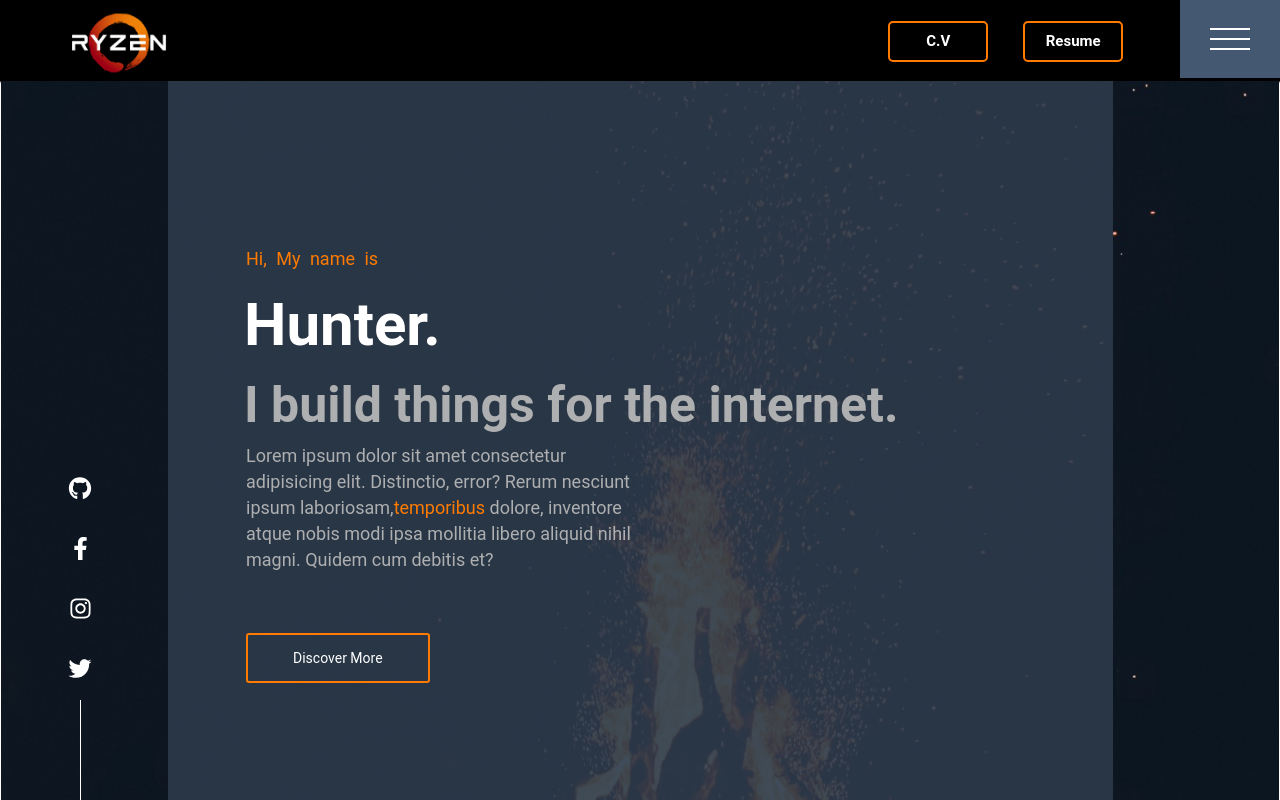
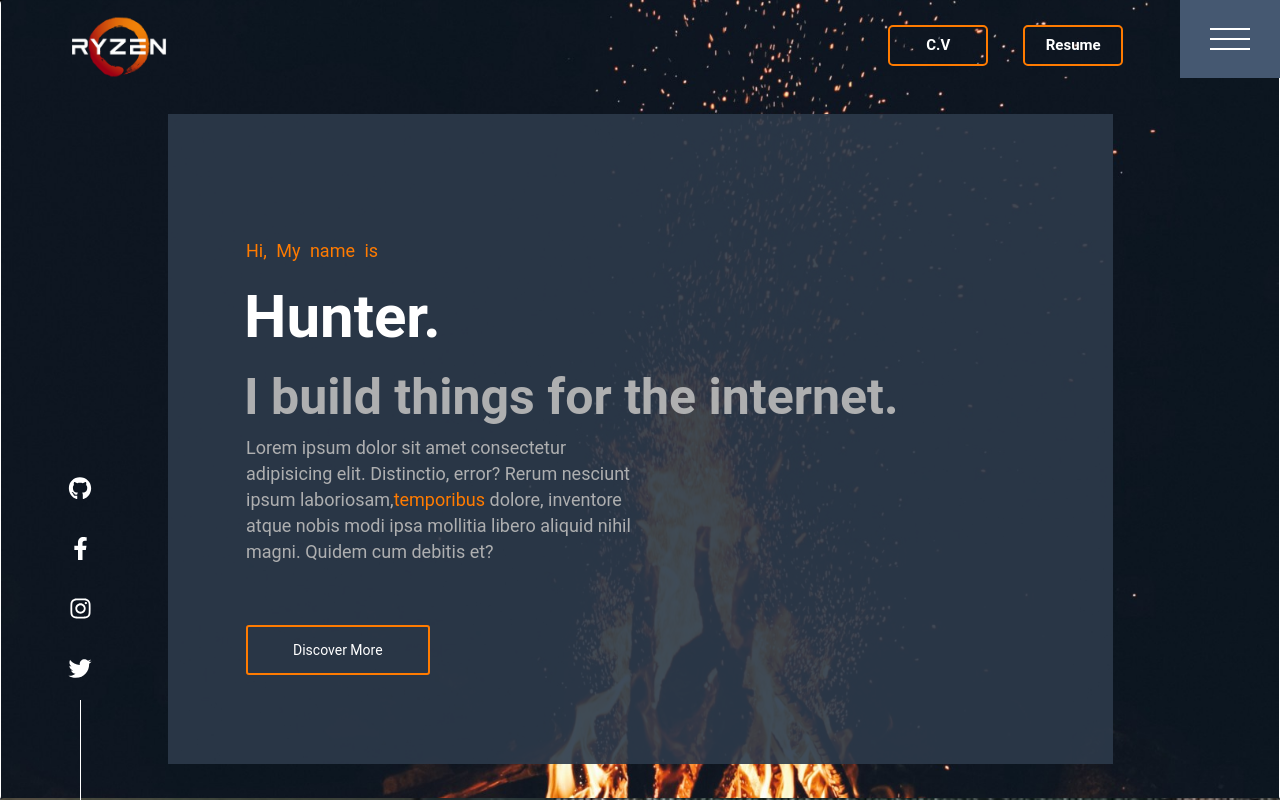
Before and after one commit to maraj09/CV_APP, a Vue app: page / in a window 1280 px wide. Shown: the top 800 px of the page. Built offline with nearby package versions, Linux system fonts and the light colour scheme.

Commit message:
Some change

```diff
--- a/public/css/templatemo-style.css
+++ b/public/css/templatemo-style.css
@@ -131,9 +131,12 @@ ul {
     transition: 0.01s;
     bottom: 25%;
 }
-@media (max-width: 1200px) {
+@media(max-height: 700px){
     .tooltiptext {
-        bottom: 20%;
+        bottom: 12%;
+    }
+    .nav__list{
+        height: 80vh;
     }
 }
 .nav__link:hover .tooltiptext {
@@ -150,10 +153,6 @@ ul {
         left: -50px;
         width: 200%;
     }
-    .tooltiptext {
-        bottom: 17%;
-        font-size: 18px;
-    }
 }
 /* Side Menu End  ---------------------------------------------------------*/
 /* Top Sticky Nav ---------------------------------------------------------*/
@@ -161,11 +160,13 @@ ul {
     margin-top: 3px;
     position: fixed;
     top: 0;
-    background-color: #000000;
+    background-color: #00000000;
     width: 100%;
     height: 78px;
     transition: 0.2s;
     z-index: 1;
+    position: fixed;
+    margin-top: 7px;
 }
 .topNav a img {
     color: white;
@@ -361,26 +362,25 @@ ul {
     width: 100%;
     background-attachment: fixed;
     background-position: 0% 70%;
-    margin-top: 80px;
 }
 .home-content {
     overflow: visible;
     background-color: rgba(45, 58, 75, 0.904);
     position: relative;
-    height: 100vh;
+    height: auto;
     padding: 0px 60px;
     display: block;
-    margin: 0 auto;
     min-height: 650px;
+    margin-top: 78px;
 }
 .home-content-body {
     position: relative;
     color: white;
     width: 100%;
     text-align: left;
-    padding: 20% 2%;
+    padding: 10% 2%;
     display: inline-block;
-    padding-top: 20%;
+    padding-top: 15%;
 }
 .home-content-body h1 {
     padding-top: 0;
@@ -465,11 +465,9 @@ ul {
 
 .about-content {
     overflow: visible;
-    height: 100vh;
     background-color: rgba(45, 58, 75, 0.904);
-    min-height: 900px;
+    min-height: 750px;
     position: relative;
-    margin: 0 auto;
     display: block;
 }
 
@@ -479,7 +477,7 @@ ul {
     width: 100%;
     margin-left: 50px;
     padding: 0px 20px;
-    padding-top: 15vh;
+    padding-top: 7%;
     text-align: left;
     line-height: 1.1;
 }
@@ -610,19 +608,18 @@ ul {
     background-position: 0% 70%;
 }
 .projects-content {
-    height: 100vh;
     background-color: rgba(45, 58, 75, 0.904);
     padding: 0px 60px;
     position: relative;
     margin: 0 auto;
     overflow: visible;
     display: block;
-    min-height: 900px;
+    min-height: 750px;
 
 }
 
 .projects-content .heading {
-    padding-top: 30%;
+    padding-top: 15%;
 
 }
 
@@ -672,8 +669,7 @@ ul {
 }
 @media (max-width: 768px) {
     .projects-content {
-        width: 100vh;
-        height: 100vh;
+        width: 96vh;
 
     }
     .project-item img {
@@ -712,16 +708,15 @@ ul {
     overflow: visible;
     background-color: rgba(45, 58, 75, 0.904);
     position: relative;
-    height: 100vh;
     padding: 0px 5%;
-    min-height: 900px;
+    min-height: 500px;
     display: block;
     margin: 0 auto;
 
 }
 
 .contact-content .heading {
-    padding-top: 35%;
+    padding-top: 15%;
 }
 
 .contact-content .contat-form {
--- a/src/App.vue
+++ b/src/App.vue
@@ -137,10 +137,13 @@ export default {
 
 .afterscroll {
     margin-top: 0px;
+    background-color: rgba(0, 0, 0, 0.863);
 }
 .nav__link__active {
     background: #fa5252;
 }
 
 
+
+
 </style>
--- a/src/components/Contact.vue
+++ b/src/components/Contact.vue
@@ -93,15 +93,4 @@ export default {
 </script>
 
 <style scoped>
-.heading {
-    padding-top: 25vh;
-}
-@media (max-width: 768px) {
-    .heading {
-        padding-top: 10vh;
-    }
-    .contact-content{
-        width: 100vw;
-    }
-}
 </style>
--- a/src/components/Project.vue
+++ b/src/components/Project.vue
@@ -51,7 +51,7 @@
                                                 <a href="img/project-item-04.jpg" data-lightbox="image-1"><img src="img/project-item-04.jpg" alt=""/></a>
                                                 <div class="text-content">
                                                     <h4>Next Moment</h4>
-                                                    <p>Lorem ipsum dolor sit amet, adipis scing elit etiam sit amet ante vehicula, aliquam</p>
+                                                    <p>Lorem ipsum dolor sit amet, adipis scing elit etiamam sit amet ante sit amet ante vehicula, aliquam</p>
                                                     <div class="primary-button">
                                                         <a href="#">Discover More</a>
                                                     </div>
```
